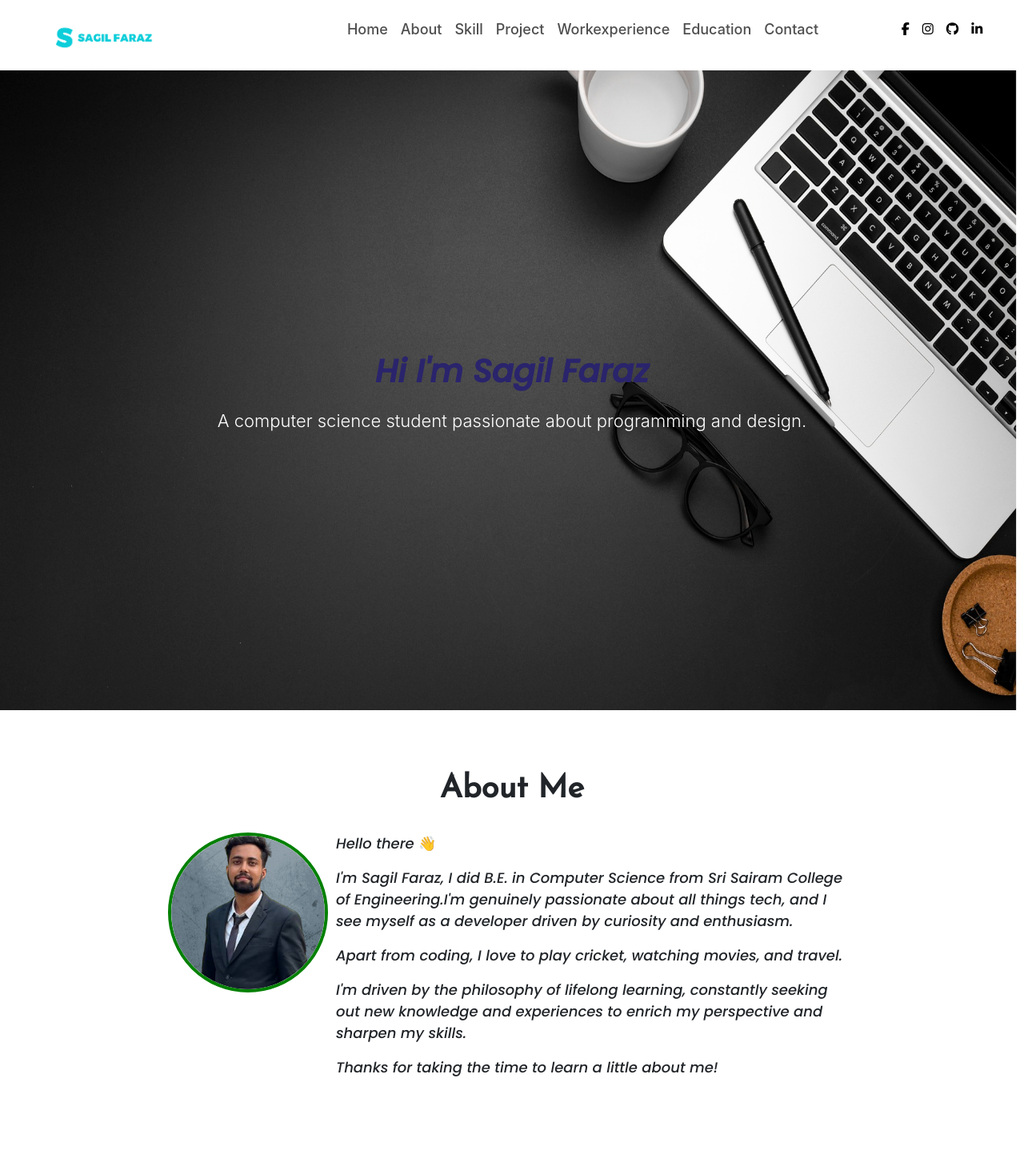
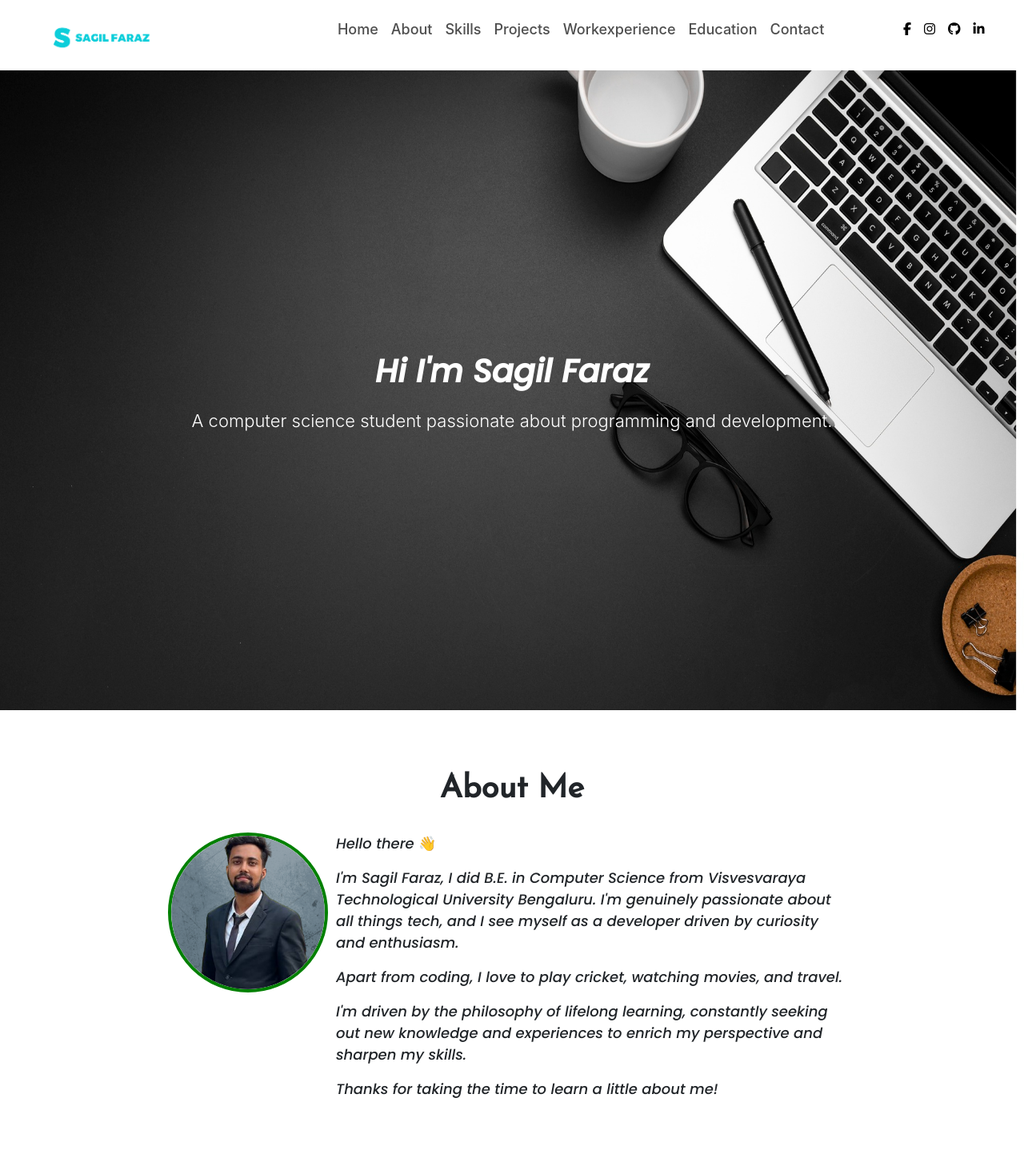
Before and after one commit to Sagil7/Portfolio, a React (Create React App) app: page /About in a window 1280 px wide. Shown: the top 1468 px of the page at 80% size. Built offline with nearby package versions, Linux system fonts and the light colour scheme.

Commit message:
spellings corrected

```diff
--- a/src/Components/About/About.js
+++ b/src/Components/About/About.js
@@ -18,7 +18,7 @@ function About() {
     </div>
     <div className="aboutcontent">
      <p>Hello there 👋</p>
-     <p>I'm Sagil Faraz, I did B.E. in Computer Science from Sri Sairam College of Engineering.I'm genuinely passionate about all things tech, and I see myself as a developer driven by curiosity and enthusiasm.</p>
+     <p>I'm Sagil Faraz, I did B.E. in Computer Science from  Visvesvaraya Technological University  Bengaluru. I'm genuinely passionate about all things tech, and I see myself as a developer driven by curiosity and enthusiasm.</p>
      <p>Apart from coding, I love to play cricket, watching movies, and travel.</p>
      <p>I'm driven by the philosophy of lifelong learning, constantly seeking out new knowledge and experiences to enrich my perspective and sharpen my skills.</p>
      <p>Thanks for taking the time to learn a little about me!</p>
--- a/src/Components/Intro/Intro.css
+++ b/src/Components/Intro/Intro.css
@@ -11,7 +11,7 @@ flex-direction: column;
 }
 .backimg p{
     text-align: center;
-    color: #2a246c;
+    color: white;
     font-size: 40px;
     font-weight: bold;
 }
--- a/src/Components/Intro/Intro.js
+++ b/src/Components/Intro/Intro.js
@@ -8,7 +8,7 @@ function Intro() {
     <div className="backimg">
       <p>Hi I'm Sagil Faraz</p>
         <div className="innercontent">
-           A computer science student passionate about programming and design.
+           A computer science student passionate about programming and development.
         </div>
     </div>
     </div>
--- a/src/Components/Navbar/Navbar.js
+++ b/src/Components/Navbar/Navbar.js
@@ -12,7 +12,7 @@ function Navbar() {
         <img src={profilepic} alt="bitmoji" />
             <li className="Navitem"><a href="/">home</a></li>
             <li className="Navitem"><a href="#About">About</a></li>
-            <li className="Navitem"><HashLink to="#Project">Project</HashLink></li>
+            <li className="Navitem"><HashLink to="#Project">Projects</HashLink></li>
             <li className="Navitem">Contact</li>
             <li className="Navitem">Work experience</li>
         </ul>
--- a/src/Components/Navbar2/Navbar2.js
+++ b/src/Components/Navbar2/Navbar2.js
@@ -41,10 +41,10 @@ const handleClick =() =>{
               <HashLink class="nav-link" to="#About" onClick={handleClick}>About</HashLink>
             </li>
             <li class="nav-item">
-              <HashLink class="nav-link" to="#Skill" onClick={handleClick}>Skill</HashLink>
+              <HashLink class="nav-link" to="#Skill" onClick={handleClick}>Skills</HashLink>
             </li>
             <li class="nav-item">
-              <HashLink class="nav-link" to="#Project" onClick={handleClick}>Project</HashLink>
+              <HashLink class="nav-link" to="#Project" onClick={handleClick}>Projects</HashLink>
             </li>
             <li class="nav-item">
               <HashLink class="nav-link" to="#Workexperience" onClick={handleClick}>Workexperience</HashLink>
```
